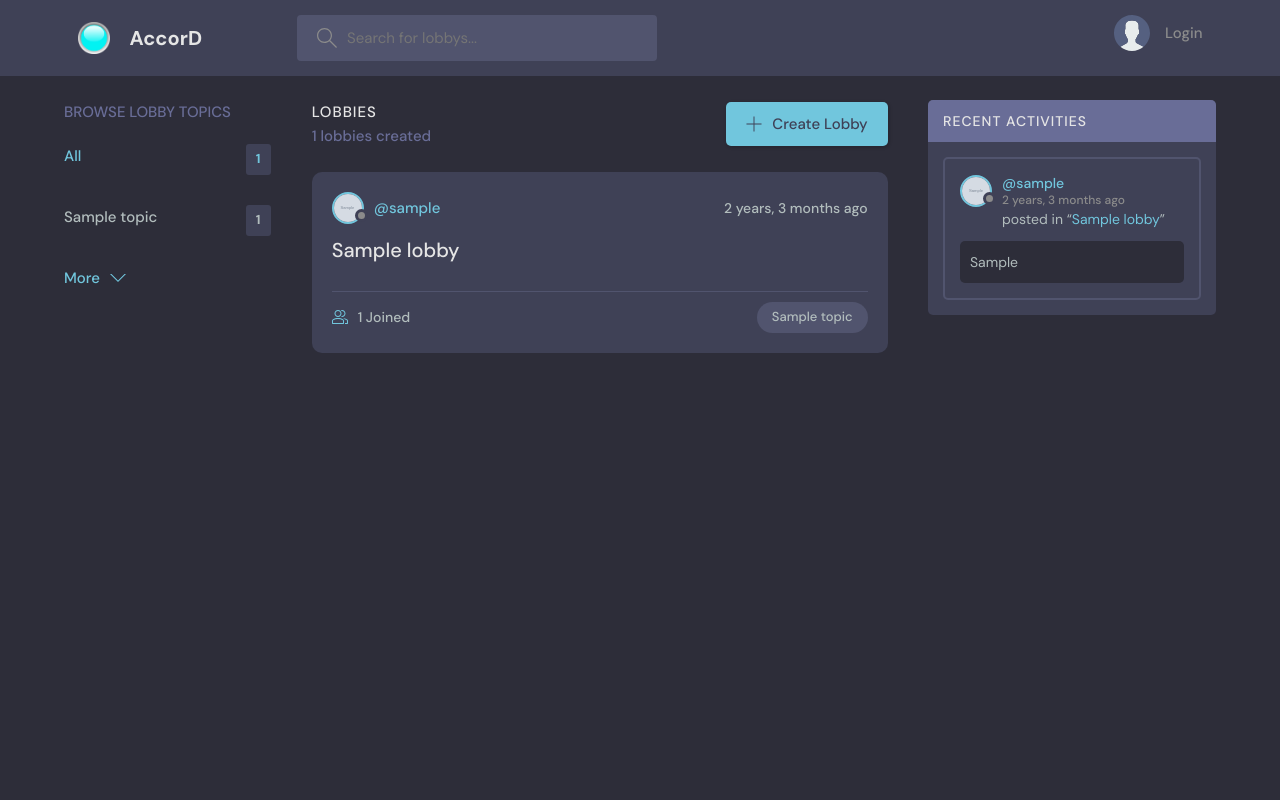
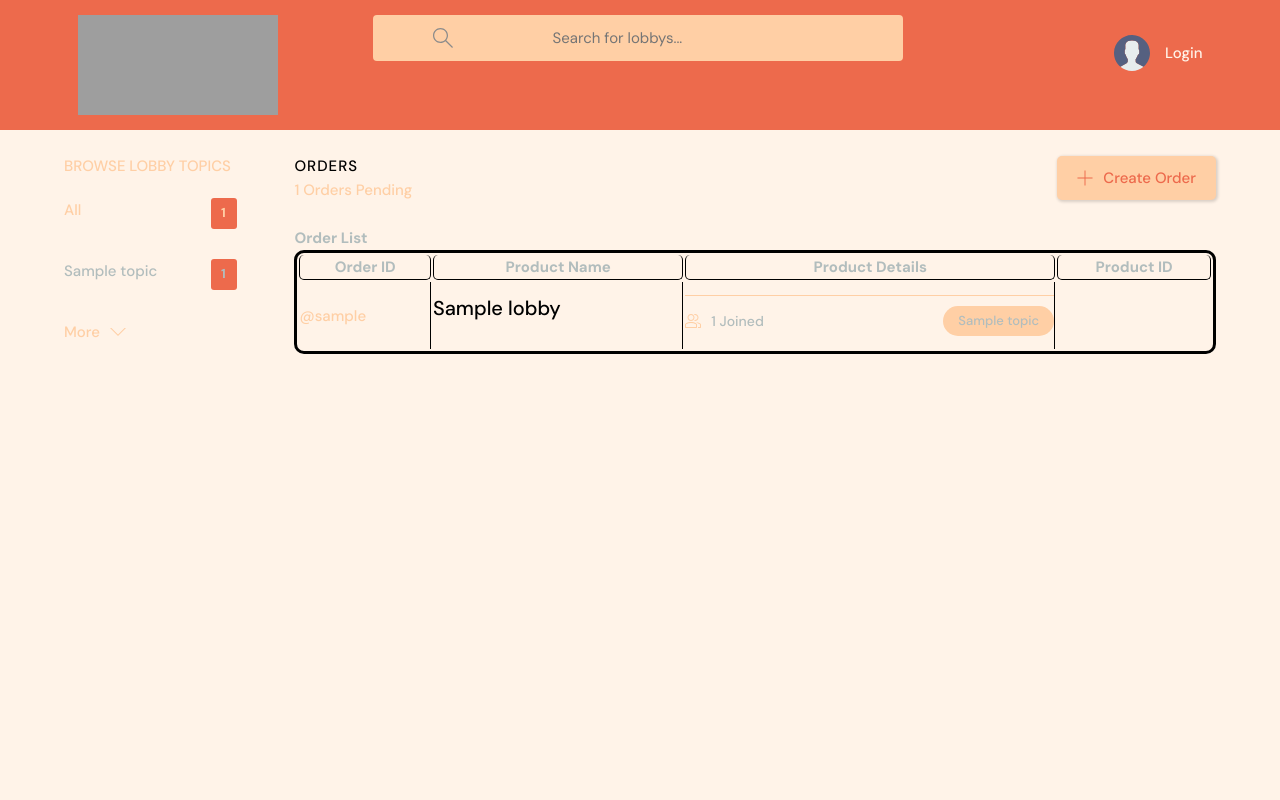
Before and after one commit to asim-anwar/accordapp, a Django app: page / in a window 1280 px wide. Run offline with Django 3.2, Linux system fonts and the light colour scheme; tables that the repository leaves empty hold one stand-in row (values such as "Sample post"); grey boxes marked "Sample" are stand-in pictures; grey boxes are pictures that could not be loaded.

Commit message:
Home Page table style porjonto done, Now gotta work on back end

```diff
--- a/accordapp/accord/templates/accord/feed_component.html
+++ b/accordapp/accord/templates/accord/feed_component.html
@@ -1,21 +1,88 @@
+<h2>Order List</h2>
+
+<style>
+td {
+    {#border-left: 1px solid black;#}
+    border-right: 1px solid black;
+    width: auto;
+}
+th {
+    border-left: 1px solid black;
+    border-right: 1px solid black;
+    border-bottom: 1px solid black;
+    border-radius: 5px;
+    width: auto;
+}
+</style>
+
+<table style="width:100%; border: 3px solid black; border-radius: 10px;">
+  <tr>
+    <th>Order ID</th>
+    <th>Product Name</th>
+    <th>Product Details</th>
+    <th>Product ID</th>
+  </tr>
+
+{#{% for lobby in lobbys %}#}
+{##}
+{#<div class="roomListRoom">#}
+{#            <div class="roomListRoom__header">#}
+{#              <a href="{% url 'user-profile' lobby.host.id%}" class="roomListRoom__author">#}
+{#                <div class="avatar avatar--small">#}
+{#                  <img src="{{lobby.host.avatar.url}}" />#}
+{#                </div>#}
+{#                <span>@{{lobby.host.username}}</span>#}
+{#              </a>#}
+{#              <div class="roomListRoom__actions">#}
+{#                <span>{{lobby.created|timesince}} ago</span>#}
+{#              </div>#}
+{#            </div>#}
+{#            <div class="roomListRoom__content">#}
+{#              <a href="{%url 'lobby' lobby.id%}">{{lobby.name}}</a>#}
+{#            </div>#}
+{#            <div class="roomListRoom__meta">#}
+{#              <a href="{%url 'lobby' lobby.id%}" class="roomListRoom__joined">#}
+{#                <svg version="1.1" xmlns="http://www.w3.org/2000/svg" width="32" height="32" viewBox="0 0 32 32">#}
+{#                  <title>user-group</title>#}
+{#                  <path#}
+{#                    d="M30.539 20.766c-2.69-1.547-5.75-2.427-8.92-2.662 0.649 0.291 1.303 0.575 1.918 0.928 0.715 0.412 1.288 1.005 1.71 1.694 1.507 0.419 2.956 1.003 4.298 1.774 0.281 0.162 0.456 0.487 0.456 0.85v4.65h-4v2h5c0.553 0 1-0.447 1-1v-5.65c0-1.077-0.56-2.067-1.461-2.584z"#}
+{#                  ></path>#}
+{#                  <path#}
+{#                    d="M22.539 20.766c-6.295-3.619-14.783-3.619-21.078 0-0.901 0.519-1.461 1.508-1.461 2.584v5.65c0 0.553 0.447 1 1 1h22c0.553 0 1-0.447 1-1v-5.651c0-1.075-0.56-2.064-1.461-2.583zM22 28h-20v-4.65c0-0.362 0.175-0.688 0.457-0.85 5.691-3.271 13.394-3.271 19.086 0 0.282 0.162 0.457 0.487 0.457 0.849v4.651z"#}
+{#                  ></path>#}
+{#                  <path#}
+{#                    d="M19.502 4.047c0.166-0.017 0.33-0.047 0.498-0.047 2.757 0 5 2.243 5 5s-2.243 5-5 5c-0.168 0-0.332-0.030-0.498-0.047-0.424 0.641-0.944 1.204-1.513 1.716 0.651 0.201 1.323 0.331 2.011 0.331 3.859 0 7-3.141 7-7s-3.141-7-7-7c-0.688 0-1.36 0.131-2.011 0.331 0.57 0.512 1.089 1.075 1.513 1.716z"#}
+{#                  ></path>#}
+{#                  <path#}
+{#                    d="M12 16c3.859 0 7-3.141 7-7s-3.141-7-7-7c-3.859 0-7 3.141-7 7s3.141 7 7 7zM12 4c2.757 0 5 2.243 5 5s-2.243 5-5 5-5-2.243-5-5c0-2.757 2.243-5 5-5z"#}
+{#                  ></path>#}
+{#                </svg>#}
+{#                {{lobby.participants.all.count}} Joined#}
+{#              </a>#}
+{#              <p class="roomListRoom__topic">{{lobby.topic.name}}</p>#}
+{#            </div>#}
+{#          </div>#}
+{##}
+{#{% endfor %}#}
+
     {% for lobby in lobbys %}
 
-<div class="roomListRoom">
-            <div class="roomListRoom__header">
+        <tr>
+            <td><div class="roomListRoom__header">
                       <a href="{% url 'user-profile' lobby.host.id%}" class="roomListRoom__author">
-                <div class="avatar avatar--small">
-                  <img src="{{lobby.host.avatar.url}}" />
-                </div>
+{#                        <div class="avatar avatar--small">#}
+{#                          <img src="{{lobby.host.avatar.url}}" />#}
+{#                        </div>#}
                         <span>@{{lobby.host.username}}</span>
                       </a>
-              <div class="roomListRoom__actions">
-                <span>{{lobby.created|timesince}} ago</span>
-              </div>
-            </div>
-            <div class="roomListRoom__content">
+{#                      <div class="roomListRoom__actions">#}
+{#                        <span>{{lobby.created|timesince}} ago</span>#}
+{#                      </div>#}
+                    </div></td>
+            <td><div class="roomListRoom__content">
                       <a href="{%url 'lobby' lobby.id%}">{{lobby.name}}</a>
-            </div>
-            <div class="roomListRoom__meta">
+                    </div></td>
+            <td><div class="roomListRoom__meta">
                       <a href="{%url 'lobby' lobby.id%}" class="roomListRoom__joined">
                         <svg version="1.1" xmlns="http://www.w3.org/2000/svg" width="32" height="32" viewBox="0 0 32 32">
                           <title>user-group</title>
@@ -35,7 +102,9 @@
                         {{lobby.participants.all.count}} Joined
                       </a>
                       <p class="roomListRoom__topic">{{lobby.topic.name}}</p>
-            </div>
-          </div>
+                    </div></td>
+        </tr>
+
 
     {% endfor %}
+</table>
--- a/accordapp/accord/templates/accord/home.html
+++ b/accordapp/accord/templates/accord/home.html
@@ -2,7 +2,7 @@
 
 {% block content %}
 
-<main class="layout layout--3">
+<main class="layout layout--2">
       <div class="container">
         <!-- Topics Start -->
         {% include 'accord/topics_component.html' %}
@@ -11,27 +11,27 @@
 
         <!-- Room List Start -->
         <div class="roomList">
-          <div class="mobile-menu">
-            <form action="home" class="header__search">
-              <label>
-                <svg version="1.1" xmlns="http://www.w3.org/2000/svg" width="32" height="32" viewBox="0 0 32 32">
-                  <title>search</title>
-                  <path
-                    d="M32 30.586l-10.845-10.845c1.771-2.092 2.845-4.791 2.845-7.741 0-6.617-5.383-12-12-12s-12 5.383-12 12c0 6.617 5.383 12 12 12 2.949 0 5.649-1.074 7.741-2.845l10.845 10.845 1.414-1.414zM12 22c-5.514 0-10-4.486-10-10s4.486-10 10-10c5.514 0 10 4.486 10 10s-4.486 10-10 10z"
-                  ></path>
-                </svg>
-                <input name="q" placeholder="Search for posts" />
-              </label>
-            </form>
-            <div class="mobile-menuItems">
-              <a class="btn btn--main btn--pill" href='topics'>Browse Topics</a>
-              <a class="btn btn--main btn--pill" href='activity'>Recent Activities</a>
-            </div>
-          </div>
+{#          <div class="mobile-menu">#}
+{#            <form action="home" class="header__search">#}
+{#              <label>#}
+{#                <svg version="1.1" xmlns="http://www.w3.org/2000/svg" width="32" height="32" viewBox="0 0 32 32">#}
+{#                  <title>search</title>#}
+{#                  <path#}
+{#                    d="M32 30.586l-10.845-10.845c1.771-2.092 2.845-4.791 2.845-7.741 0-6.617-5.383-12-12-12s-12 5.383-12 12c0 6.617 5.383 12 12 12 2.949 0 5.649-1.074 7.741-2.845l10.845 10.845 1.414-1.414zM12 22c-5.514 0-10-4.486-10-10s4.486-10 10-10c5.514 0 10 4.486 10 10s-4.486 10-10 10z"#}
+{#                  ></path>#}
+{#                </svg>#}
+{#                <input name="q" placeholder="Search for posts" />#}
+{#              </label>#}
+{#            </form>#}
+{#            <div class="mobile-menuItems">#}
+{#              <a class="btn btn--main btn--pill" href='topics'>Browse Topics</a>#}
+{#              <a class="btn btn--main btn--pill" href='activity'>Recent Activities</a>#}
+{#            </div>#}
+{#          </div>#}
           <div class="roomList__header">
             <div>
-              <h2>Lobbies</h2>
-              <p>{{lobbys.count}} lobbies created</p>
+              <h2>Orders</h2>
+              <p>{{lobbys.count}} Orders Pending</p>
             </div>
             <a class="btn btn--main" href="{% url 'create-lobby' %}">
               <svg version="1.1" xmlns="http://www.w3.org/2000/svg" width="32" height="32" viewBox="0 0 32 32">
@@ -40,17 +40,17 @@
                   d="M16.943 0.943h-1.885v14.115h-14.115v1.885h14.115v14.115h1.885v-14.115h14.115v-1.885h-14.115v-14.115z"
                 ></path>
               </svg>
-              Create Lobby
+              Create Order
             </a>
           </div>
 
           {% include 'accord/feed_component.html' %}
 
-        <!-- Room List End -->
+{#        <!-- Room List End -->#}
         </div>
 
         <!-- Activities Start -->
-        {% include 'accord/activity_component.html' %}
+{#        {% include 'accord/activity_component.html' %}#}
         <!-- Activities End -->
       </div>
     </main>
--- a/accordapp/static/styles/style.css
+++ b/accordapp/static/styles/style.css
@@ -1,15 +1,15 @@
 @import url("https://fonts.googleapis.com/css2?family=DM+Sans:wght@400;500;700&display=swap");
 
 :root {
-  --color-main: #71c6dd;
+  --color-main: #ffcfa5;
   --color-main-light: #e1f6fb;
-  --color-dark: #3f4156;
-  --color-dark-medium: #51546e;
-  --color-dark-light: #696d97;
-  --color-light: #e5e5e5;
+  --color-dark: #ed6a4c;
+  --color-dark-medium: #ffcfa5;
+  --color-dark-light: #ffcfa5;
+  --color-light: black;
   --color-gray: #8b8b8b;
   --color-light-gray: #b2bdbd;
-  --color-bg: #2d2d39;
+  --color-bg: #fff3e8;
   --color-success: #5dd693;
   --color-error: #fc4b0b;
 }
@@ -267,7 +267,7 @@ a {
 
 .header {
   padding: 1.5rem;
-  background-color: var(--color-dark);
+  background-color: #ed6a4c;
 }
 
 .header > .container {
@@ -295,10 +295,10 @@ a {
 
 .header__search > label {
   background-color: var(--color-dark-medium);
-  padding: 1.3rem 1rem;
+  padding: 1.3rem 5rem;
   display: flex;
   align-items: center;
-  gap: 1rem;
+  gap: 10rem;
   border-radius: 4px;
 }
 
@@ -342,6 +342,7 @@ a {
 .header__menu {
   margin-left: auto;
   position: relative;
+  padding-top: 20px;
 }
 
 .header__menu a {
@@ -350,7 +351,7 @@ a {
   align-items: center;
   font-weight: 500;
   text-decoration: none;
-  color: var(--color-gray);
+  color: #fff3e8;
 }
 
 .header__menu img {
@@ -391,6 +392,7 @@ a {
 
 .layout {
   margin-top: 2.4rem;
+  background-color: #fff3e8;
 }
 
 .layout > .container {
@@ -413,11 +415,11 @@ a {
 }
 
 .layout--2 > .container > div:first-child {
-  flex-basis: 72%;
+  flex-basis: 15%;
 }
 
 .layout--2 > .container > div:last-child {
-  flex-basis: 25%;
+  flex-basis: 80%;
 }
 /*========== Layout Box ==========*/
 
--- a/accordapp/templates/main.html
+++ b/accordapp/templates/main.html
@@ -5,9 +5,9 @@
     <meta charset="UTF-8" />
     <meta http-equiv="X-UA-Compatible" content="IE=edge" />
     <meta name="viewport" content="width=device-width, initial-scale=1.0" />
-    <link rel="shortcut icon" href="{% static 'images/logo.png'%}" type="image/x-icon" />
+    <link rel="shortcut icon" href="{% static 'images/seikai_logo.png'%}" type="image/x-icon" />
     <link rel="stylesheet" href="{% static 'styles/style.css' %}" />
-    <title>Accord: Discuss globally</title>
+    <title>Seikai</title>
   </head>
 
   <body>
--- a/accordapp/templates/navbar.html
+++ b/accordapp/templates/navbar.html
@@ -1,56 +1,60 @@
 {% load static %}
 <header class="header header--loggedIn">
     <div class="container">
-        <a href="{%url 'home'%}" class="header__logo">
-          <img src="{% static 'images/logo.png'%}" />
-          <h1>AccorD</h1>
+        <a href="{% url 'home' %}" class="header__logo">
+{#            <img src="{% static 'images/seikai_logo.png' %}"/>#}
+            <img style="image-rendering: high-quality; width: 200px; height: 100px" src="{% static 'images/NavLogo2.png' %}"/>
+            {#          <h1>AccorD</h1>#}
+            {#          <h1 style="font-family: billiyana; color: #ed6a4c">Seikai</h1>#}
         </a>
-        {%if page == 'home'%}
-        <form class="header__search" method="GET" action="{%url 'home'%}">
+        {% if page == 'home' %}
+            <form class="header__search" method="GET" action="{% url 'home' %}">
                 <label>
-            <svg version="1.1" xmlns="http://www.w3.org/2000/svg" width="32" height="32" viewBox="0 0 32 32">
+                    <svg version="1.1" xmlns="http://www.w3.org/2000/svg" width="32" height="40" viewBox="0 0 32 32">
                         <title>search</title>
                         <path
                                 d="M32 30.586l-10.845-10.845c1.771-2.092 2.845-4.791 2.845-7.741 0-6.617-5.383-12-12-12s-12 5.383-12 12c0 6.617 5.383 12 12 12 2.949 0 5.649-1.074 7.741-2.845l10.845 10.845 1.414-1.414zM12 22c-5.514 0-10-4.486-10-10s4.486-10 10-10c5.514 0 10 4.486 10 10s-4.486 10-10 10z"
                         ></path>
                     </svg>
-            <input name = "q" placeholder="Search for lobbys..." />
+                    <input name="q" placeholder="Search for lobbys..."/>
                 </label>
             </form>
         {% endif %}
         <nav class="header__menu">
 
 
-          {%if request.user.is_authenticated%}
+            {% if request.user.is_authenticated %}
                 <div class="header__user">
-            <a href="{% url 'user-profile' request.user.id%}">
+                    <a href="{% url 'user-profile' request.user.id %}">
                         <div class="avatar avatar--medium active">
-                <img src="{{user.avatar.url}}" />
+                            <img src="{{ user.avatar.url }}"/>
                         </div>
-              <p>{{request.user.name}}<span>@{{request.user.username}}</span></p>
+                        <p>{{ request.user.name }}<span>@{{ request.user.username }}</span></p>
                     </a>
                     <button class="dropdown-button">
-              <svg version="1.1" xmlns="http://www.w3.org/2000/svg" width="32" height="32" viewBox="0 0 32 32">
+                        <svg version="1.1" xmlns="http://www.w3.org/2000/svg" width="32" height="32"
+                             viewBox="0 0 32 32">
                             <title>chevron-down</title>
                             <path d="M16 21l-13-13h-3l16 16 16-16h-3l-13 13z"></path>
                         </svg>
                     </button>
                 </div>
 
-          {%else%}
+            {% else %}
 
                 <!--          Not Logged In-->
                 <a href="{% url 'login' %}">
-            <img src="{% static 'images/avatar.svg' %}" />
+                    <img src="{% static 'images/avatar.svg' %}"/>
                     <p>Login</p>
                 </a>
-          {%endif%}
+            {% endif %}
 
             <!-- Logged In -->
 
             <div class="dropdown-menu">
                 <a href="{% url 'update-user' %}" class="dropdown-link"
-              ><svg version="1.1" xmlns="http://www.w3.org/2000/svg" width="32" height="32" viewBox="0 0 32 32">
+                >
+                    <svg version="1.1" xmlns="http://www.w3.org/2000/svg" width="32" height="32" viewBox="0 0 32 32">
                         <title>tools</title>
                         <path
                                 d="M27.465 32c-1.211 0-2.35-0.471-3.207-1.328l-9.392-9.391c-2.369 0.898-4.898 0.951-7.355 0.15-3.274-1.074-5.869-3.67-6.943-6.942-0.879-2.682-0.734-5.45 0.419-8.004 0.135-0.299 0.408-0.512 0.731-0.572 0.32-0.051 0.654 0.045 0.887 0.277l5.394 5.395 3.586-3.586-5.394-5.395c-0.232-0.232-0.336-0.564-0.276-0.887s0.272-0.596 0.572-0.732c2.552-1.152 5.318-1.295 8.001-0.418 3.274 1.074 5.869 3.67 6.943 6.942 0.806 2.457 0.752 4.987-0.15 7.358l9.392 9.391c0.844 0.842 1.328 2.012 1.328 3.207-0 2.5-2.034 4.535-4.535 4.535zM15.101 19.102c0.26 0 0.516 0.102 0.707 0.293l9.864 9.863c0.479 0.479 1.116 0.742 1.793 0.742 1.398 0 2.535-1.137 2.535-2.535 0-0.668-0.27-1.322-0.742-1.793l-9.864-9.863c-0.294-0.295-0.376-0.74-0.204-1.119 0.943-2.090 1.061-4.357 0.341-6.555-0.863-2.631-3.034-4.801-5.665-5.666-1.713-0.561-3.468-0.609-5.145-0.164l4.986 4.988c0.391 0.391 0.391 1.023 0 1.414l-5 5c-0.188 0.188-0.441 0.293-0.707 0.293s-0.52-0.105-0.707-0.293l-4.987-4.988c-0.45 1.682-0.397 3.436 0.164 5.146 0.863 2.631 3.034 4.801 5.665 5.666 2.2 0.721 4.466 0.604 6.555-0.342 0.132-0.059 0.271-0.088 0.411-0.088z"
@@ -59,7 +63,8 @@
                     Edit profile</a
                 >
                 <a href="{% url 'logout' %}" class="dropdown-link"
-              ><svg version="1.1" xmlns="http://www.w3.org/2000/svg" width="32" height="32" viewBox="0 0 32 32">
+                >
+                    <svg version="1.1" xmlns="http://www.w3.org/2000/svg" width="32" height="32" viewBox="0 0 32 32">
                         <title>sign-out</title>
                         <path
                                 d="M3 0h22c0.553 0 1 0 1 0.553l-0 3.447h-2v-2h-20v28h20v-2h2l0 3.447c0 0.553-0.447 0.553-1 0.553h-22c-0.553 0-1-0.447-1-1v-30c0-0.553 0.447-1 1-1z"
```
Lines whose indentation alone changed are shown as unchanged.
